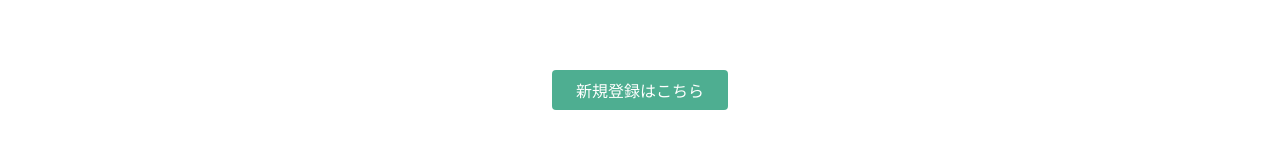
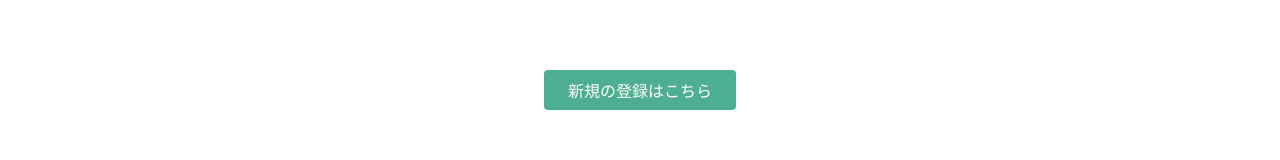
Before and after one commit to skato0928/skato0928.github.io, a plain HTML site: page index.html in a window 1280 px wide. Shown: the part 362-522 px from the top of the page. Drawn offline with Linux system fonts and the light colour scheme.

Commit message:
Update index.html

```diff
--- a/index.html
+++ b/index.html
@@ -26,7 +26,7 @@
       <h1>LEARN TO CODE.<br>LEARN TO BE CREATIVE.</h1>
       <p>Progateはオンラインプログラミング学習サービスです。<br>初心者にもやさしいスライドとレッスンで、ウェブサービスを作りながらプログラミングを学んでいきましょう。</p>
       <div class="btn-wrapper">
-        <a href="#" class="btn signup">新規登録はこちら</a>
+        <a href="#" class="btn signup">新規の登録はこちら</a>
         <p>or</p>
         <a href="#" class="btn facebook"><span class="fa fa-facebook"></span>Facebookで登録</a>
         <a href="#" class="btn twitter"><span class="fa fa-twitter"></span>Twitterで登録</a>
```
